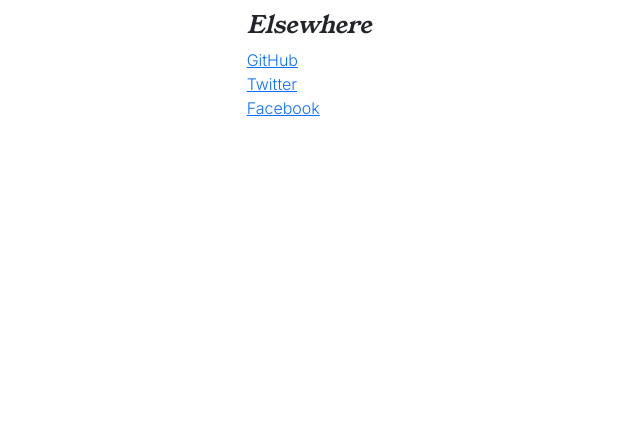
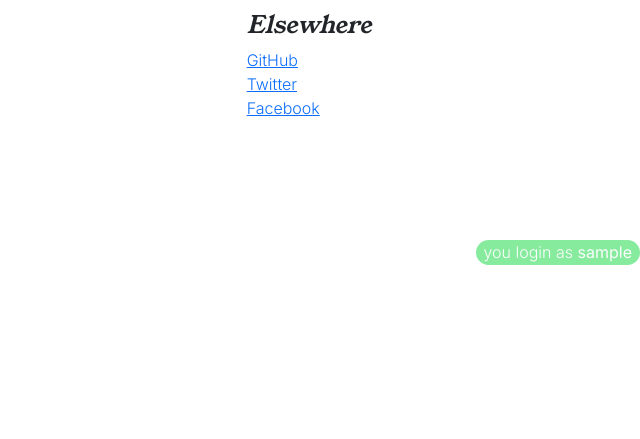
Before and after one commit to Belan-Mihail/cooking-blog, a Django app: page / in a window 1280 px wide. Shown: the part 535-974 px from the top of the page, without its empty margins (640-1280 px from the left). Run offline with Django 3.2, Linux system fonts and the light colour scheme; the visitor is signed in with stand-in values (Sample User, id 1); data that the repository does not hold is empty; some libraries are stand-ins or nearby versions.

Commit message:
Add user greetings block and styles to this block

```diff
--- a/static/css/style.css
+++ b/static/css/style.css
@@ -19,16 +19,8 @@ h1, h2, h3, h4, h5, h6 {
     font-weight: 400;
 }
 
-.main-body {
-    min-height: 50rem;
-}
-
-.main-container {
-    margin: 2rem 1rem;
-}
 
 /* Navbar */
-
 .logo {
     color: var(--light-color);
 }
@@ -61,6 +53,30 @@ h1, h2, h3, h4, h5, h6 {
 
 .toggler-special {
     background: var(--warning-color);
+}
+
+/* Main */
+.main-body {
+    min-height: 50rem;
+}
+
+.main-container {
+    margin: 2rem 1rem;
+}
+
+.user-greeting {
+    background: var(--success-color);
+    opacity: .5;
+    color: var(--light-color);
+    padding-inline: .5rem;
+    border-radius: 2rem;
+    position: fixed;
+    right: 0;
+    bottom: 0;
+    z-index: 19;
+    text-decoration: none;
+    font-family: 'Young Serif', serif;
+    font-weight: 400;
 }
 
 /* Slogan */
--- a/templates/base.html
+++ b/templates/base.html
@@ -69,6 +69,11 @@
 
     <!-- Main -->
     <main class="main-bg main-body">
+        {% if user.is_authenticated %}
+        <div class="user-greeting">
+            <span>you login as <strong>{{ user }}</strong></span>
+        </div>
+        {% endif %}
     {% block content %}
 
     {% endblock content %}
```
